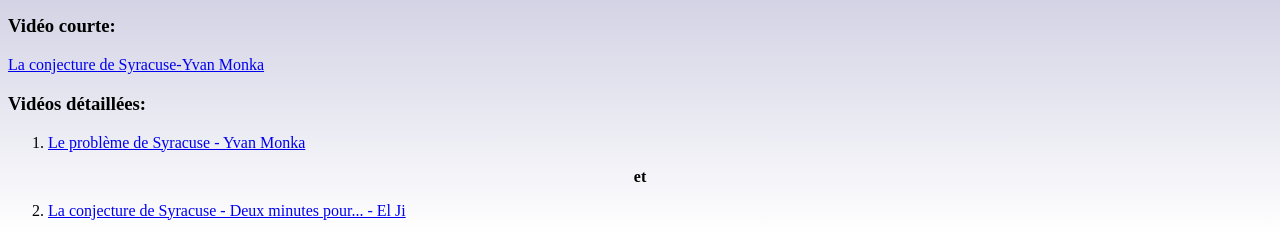
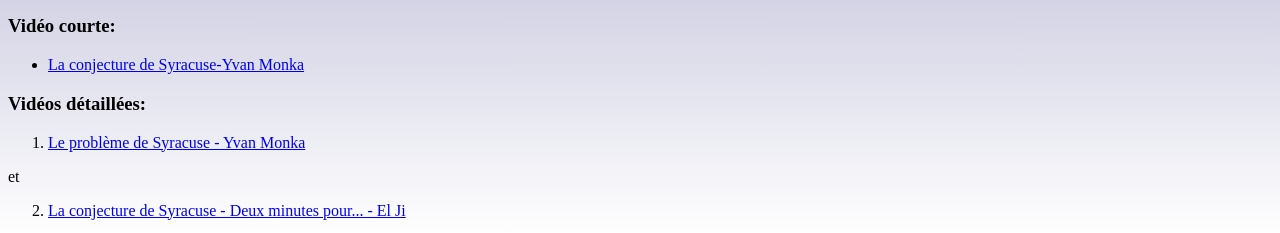
Before and after one commit to slickcrown2633/conjecture2syracuse, a plain HTML site: page index.html in a window 1280 px wide. Shown: the part 888-1121 px from the top of the page. Drawn offline with Linux system fonts and the light colour scheme.

Commit message:
Update index.html

```diff
--- a/index.html
+++ b/index.html
@@ -52,12 +52,14 @@
     <br>
     <p class="violet">Voici quelques vidéos qui explique ce problème en profondeur:</p>
     <h3><strong>Vidéo courte:</strong></h3>
-    <a href="https://youtube.com/shorts/rJhtSMgFfVY?si=jJKWdT-gmqL5MGCX">La conjecture de Syracuse-Yvan Monka</a>
+    <ul>
+        <li><a href="https://youtube.com/shorts/rJhtSMgFfVY?si=jJKWdT-gmqL5MGCX">La conjecture de Syracuse-Yvan Monka</a></li>
+    </ul>
     <h3><strong>Vidéos détaillées:</strong></h3>
     <ol>
         <li><a href="https://youtu.be/aRe4ARtQiJY?si=DWaqebM8wOPAhk6b">Le problème de Syracuse - Yvan Monka</a></li>
     </ol>
-    <p style="text-align: center; font-weight: bold;">et</p>
+    <p font-weight: bold;">et</p>
     <ol start="2">
         <li><a href="https://youtu.be/BP2G28694z8?si=Lf9PEx0eBjCA4XBR">La conjecture de Syracuse - Deux minutes pour... - El Ji</a></li>
     </ol>
```
